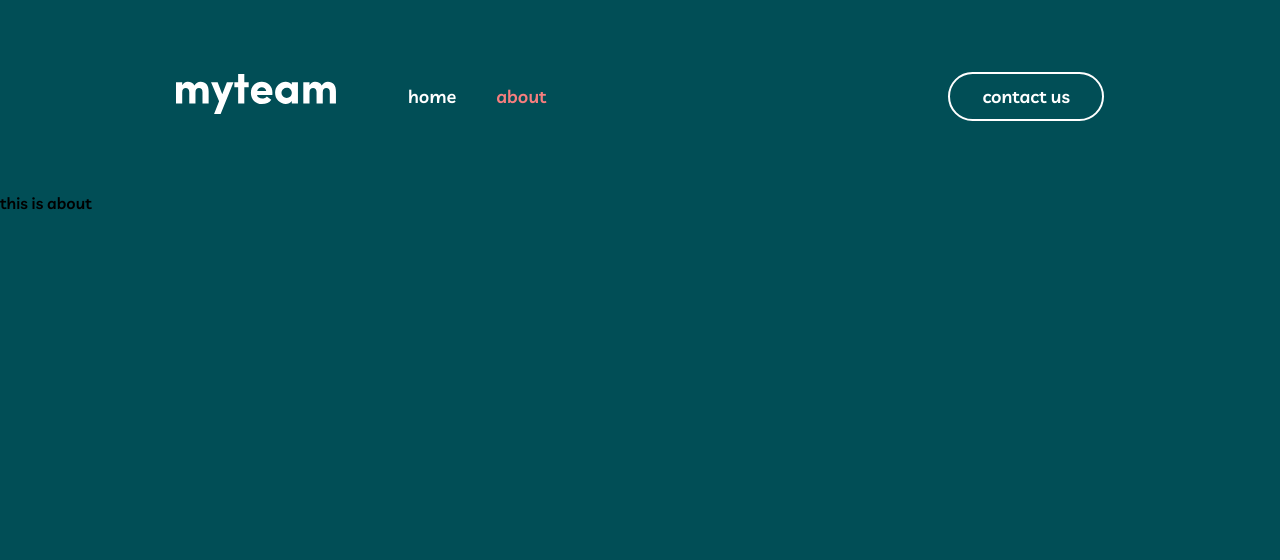
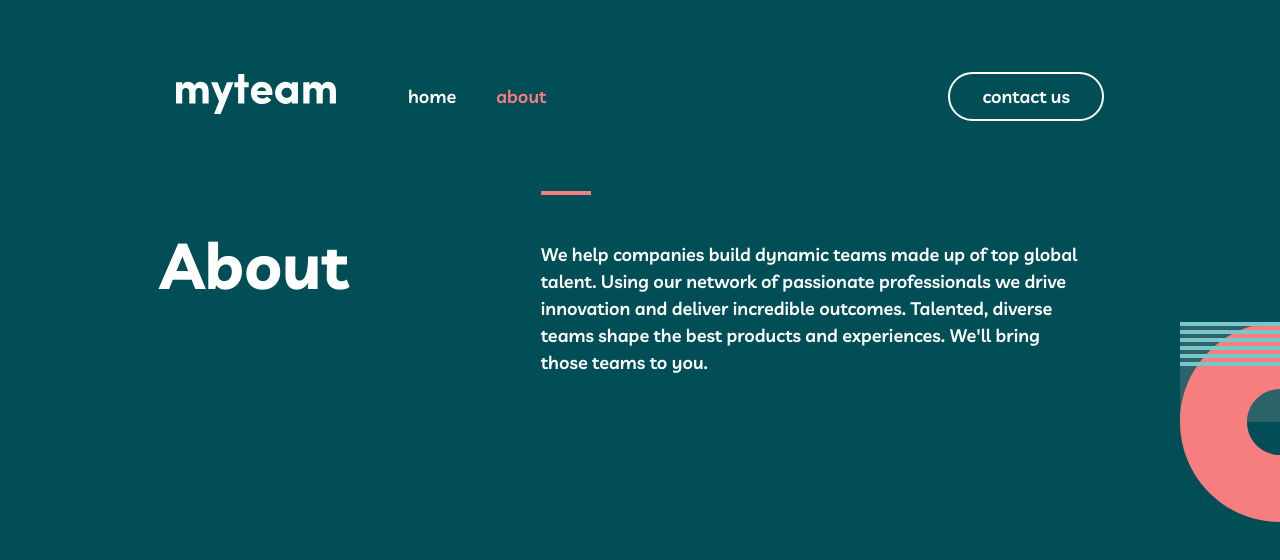
Before and after one commit to codyivy0/FM-team-multipage, a React (Vite) app: page /about in a window 1280 px wide. Shown: the top 560 px of the page. Built offline with nearby package versions, Linux system fonts and the light colour scheme.

Commit message:
About page/ about section responsive

```diff
--- a/src/pages/About.jsx
+++ b/src/pages/About.jsx
@@ -1,9 +1,19 @@
+import styles from "./About.module.css";
+
 const About = () => {
   return (
-    <div>
-      this is about
-    </div>
-  )
+    <>
+      <section className={styles.section_about}>
+        <h1>About</h1>
+        <p>
+          We help companies build dynamic teams made up of top global talent.
+          Using our network of passionate professionals we drive innovation and
+          deliver incredible outcomes. Talented, diverse teams shape the best
+          products and experiences. We&apos;ll bring those teams to you.
+        </p>
+      </section>
+    </>
+  );
 };
 
-export default About ;
+export default About;
--- /dev/null
+++ b/src/pages/About.module.css
@@ -0,0 +1,66 @@
+.section_about {
+    color: white;
+    text-align: center;
+    background-image: url('/bg-pattern-about-1-mobile-nav-1.svg');
+    background-repeat: no-repeat;
+    background-position: bottom -100px right -100px;
+    padding: 0 1.5rem 6rem 1.5rem;
+    line-height: 2;
+
+}
+
+.section_about h1 {
+    font-size: 40px;
+    margin-block: .5rem;
+}
+
+.section_about p {
+    font-size: 15px;
+}
+
+@media (min-width: 600px) {
+    .section_about {
+        padding: 0 8rem 8rem 8rem;
+        background-position: bottom right -100px;
+    }
+}
+
+@media (min-width: 800px) {
+    .section_about {
+        display: flex;
+        flex-direction: row;
+        justify-content: space-between;
+        padding: 0 3rem 8rem 3rem;
+        gap: 3rem;
+    }
+    .section_about h1 {
+        font-size: 64px ;
+        margin-right: 2rem;
+    }
+    .section_about p {
+        text-align: left;
+        font-size: 17px;
+        line-height: 1.5;
+        position: relative;
+        margin-top: 3rem;
+    }
+    .section_about p::before {
+        content: "";
+        height: 4px;
+        width: 50px;
+        background-color: var(--clr-accent  );
+        display: block;
+        position: absolute;
+        top: -50px;
+      }
+}
+
+@media (min-width: 1100px) {
+    .section_about {
+        padding: 0 12rem 8rem 10rem;
+        gap: 10rem;
+    }
+    .section_about p {
+        font-size: 18px;
+    }
+}
```
